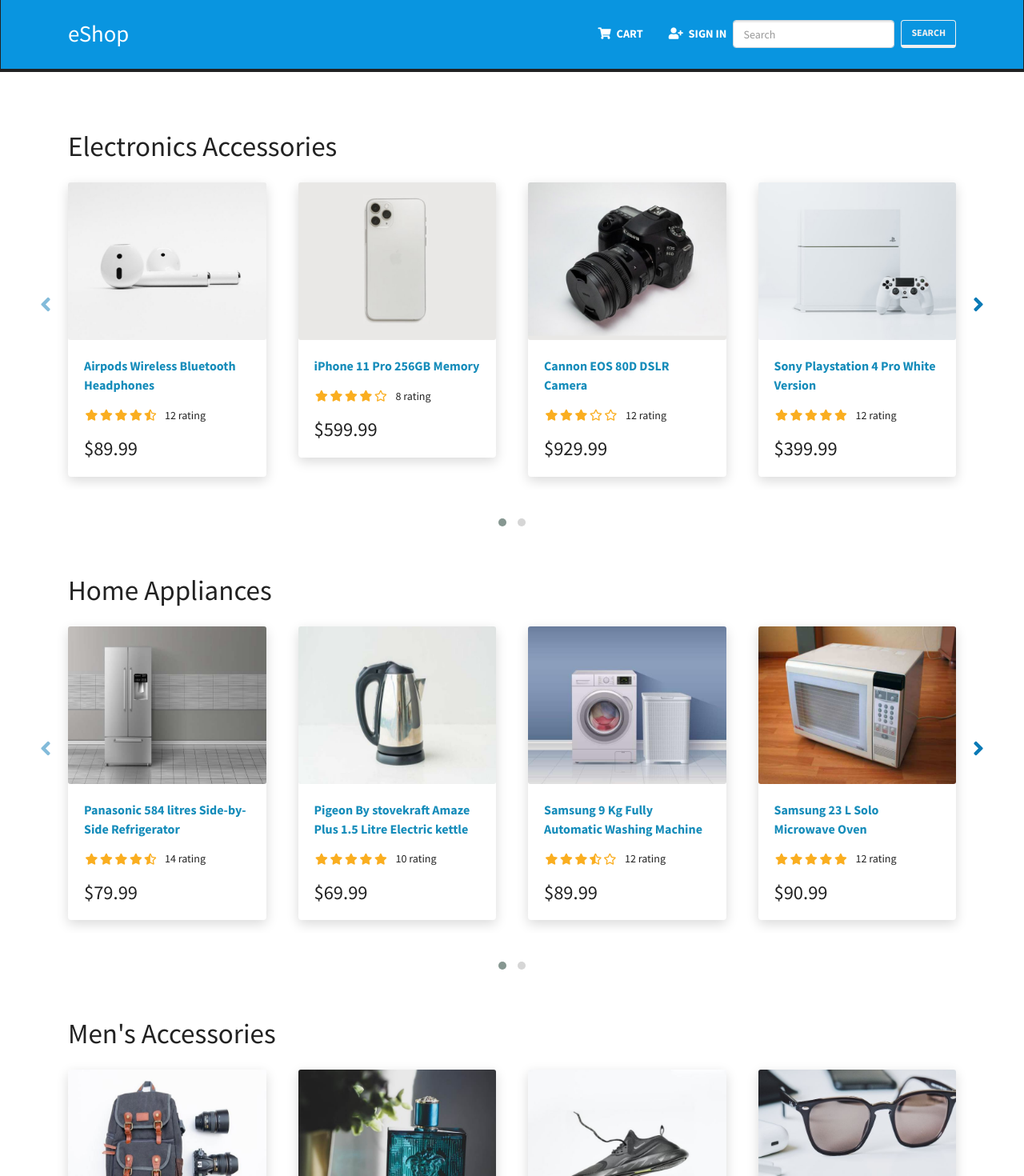
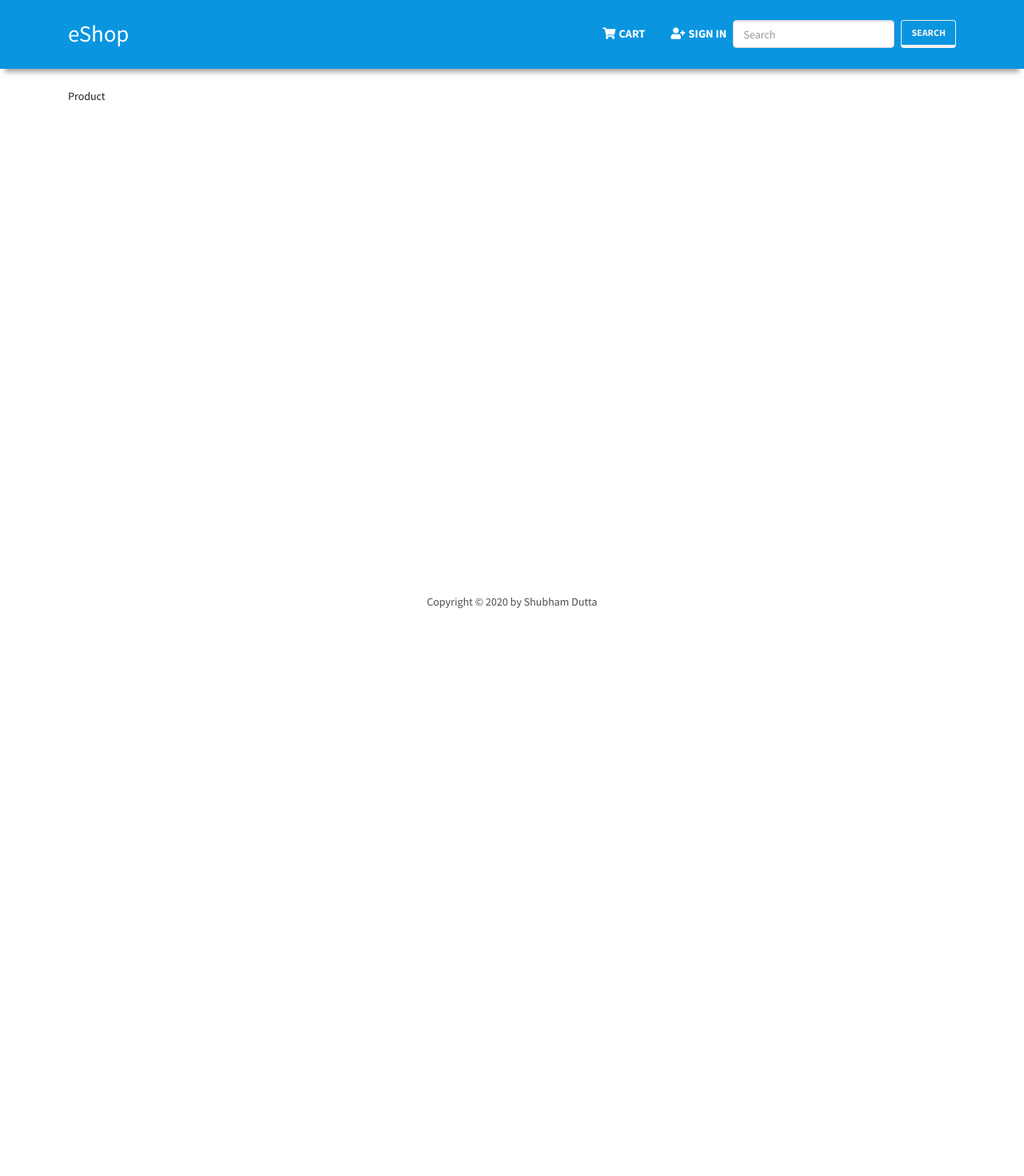
Before and after one commit to codpen/eshop-ecommerce-react, a React (Create React App) app in the folder frontend/: page /products/electronics/1 in a window 1280 px wide. Shown: the top 1470 px of the page at 80% size. After the commit the page ends 800 px from the top, so only its background shows below. Built offline with nearby package versions, Linux system fonts and the light colour scheme.

Commit message:
change navbar and react routing

```diff
--- a/frontend/package.json
+++ b/frontend/package.json
@@ -10,6 +10,8 @@
     "react-bootstrap": "^1.4.0",
     "react-dom": "^17.0.1",
     "react-owl-carousel": "^2.3.1",
+    "react-router-bootstrap": "^0.25.0",
+    "react-router-dom": "^5.2.0",
     "react-scripts": "4.0.1",
     "web-vitals": "^0.2.4"
   },
--- a/frontend/src/App.js
+++ b/frontend/src/App.js
@@ -1,22 +1,25 @@
+import { BrowserRouter as Router, Route } from "react-router-dom";
 import Header from "./components/Header";
 import Footer from "./components/Footer";
 import { Container } from "react-bootstrap";
-import Home from "./screen/Home";
+import Home from "./screen/HomeScreen";
 import "./index.css";
+import ProductScreen from "./screen/ProductScreen";
 
 function App() {
   return (
-    <>
+    <Router>
       <div className="body">
         <Header />
         <main className="py-4">
           <Container>
-            <Home />
+            <Route path="/" component={Home} exact />
+            <Route path="/products/:category/:id" component={ProductScreen} />
           </Container>
         </main>
         <Footer />
       </div>
-    </>
+    </Router>
   );
 }
 
--- a/frontend/src/components/Header.js
+++ b/frontend/src/components/Header.js
@@ -8,29 +8,40 @@
   Container,
 } from "react-bootstrap";
 
+import { NavLink } from "react-router-dom";
+
 const Header = () => {
   return (
     <header>
       <Navbar className="navbar py-3" sticky="top" expand="lg" collapseOnSelect>
         <Container>
-          <Navbar.Brand
-            className="text-white"
-            style={{ fontSize: "1.8rem" }}
-            href="/"
-          >
-            eShop
-          </Navbar.Brand>
+          {/* Home Page Link */}
+          <NavLink to="/">
+            <Navbar.Brand className="text-white" style={{ fontSize: "1.8rem" }}>
+              eShop
+            </Navbar.Brand>
+          </NavLink>
           <Navbar.Toggle aria-controls="basic-navbar-nav" />
           <Navbar.Collapse id="basic-navbar-nav">
             <Nav className="ml-auto">
-              <Nav.Link className="nav_link text-white pr-4" href="/cart">
-                <i className="fa fa-shopping-cart pr-1" aria-hidden="true"></i>{" "}
-                CART
-              </Nav.Link>
-              <Nav.Link className="nav_link text-white" href="/signup">
-                <i className="fa fa-user-plus pr-1" aria-hidden="true"></i> SIGN
-                IN
-              </Nav.Link>
+              {/* Cart Page Link */}
+              <NavLink to="/cart">
+                <Nav.Link className="nav_link text-white pr-4">
+                  <i
+                    className="fa fa-shopping-cart pr-1"
+                    aria-hidden="true"
+                  ></i>
+                  CART
+                </Nav.Link>
+              </NavLink>
+
+              {/* Link to Login Page */}
+              <NavLink to="/login">
+                <Nav.Link className="nav_link text-white">
+                  <i className="fa fa-user-plus pr-1" aria-hidden="true"></i>
+                  SIGN IN
+                </Nav.Link>
+              </NavLink>
             </Nav>
             <Form inline>
               <FormControl
--- a/frontend/src/components/Products.js
+++ b/frontend/src/components/Products.js
@@ -1,25 +1,26 @@
 import React from "react";
 import { Card } from "react-bootstrap";
 import Rating from "./Rating";
+import { Link } from "react-router-dom";
 
 import "../styles/components/Products.css";
 
-export default function Products({ product }) {
+export default function Products({ product, path }) {
   return (
     <>
       <Card className="card my-3 rounded">
-        <a href={`product/${product._id}`}>
+        <Link to={`products/${path}/${product._id}`}>
           <Card.Img src={product.image} />
-        </a>
+        </Link>
         <Card.Body>
-          <a href={`product/${product._id}`}>
+          <Link to={`products/${path}/${product._id}`}>
             <Card.Title
               as="div"
               style={{ fontSize: "16px", textDecoration: "none" }}
             >
               <strong>{product.name}</strong>
             </Card.Title>
-          </a>
+          </Link>
 
           <Card.Text as="div">
             <div className="my-3">
--- a/frontend/src/screen/Home.js
+++ b/frontend/src/screen/HomeScreen.js
@@ -46,7 +46,7 @@
         <OwlCarousel className="owl-theme" {...options}>
           {electronics.map((electronic, index) => (
             <Col key={index}>
-              <Product product={electronic} />
+              <Product path="electronics" product={electronic} />
             </Col>
           ))}
         </OwlCarousel>
@@ -57,7 +57,7 @@
         <OwlCarousel className="owl-theme" {...options}>
           {home_appliances.map((home_appliance, index) => (
             <Col key={index}>
-              <Product product={home_appliance} />
+              <Product path="home_appliances" product={home_appliance} />
             </Col>
           ))}
         </OwlCarousel>
@@ -68,7 +68,7 @@
         <OwlCarousel className="owl-theme" {...options}>
           {mens_accessories.map((mens_accessory, index) => (
             <Col key={index}>
-              <Product product={mens_accessory} />
+              <Product path="mens_accessories" product={mens_accessory} />
             </Col>
           ))}
         </OwlCarousel>
@@ -79,7 +79,7 @@
         <OwlCarousel className="owl-theme" {...options}>
           {womens_accessories.map((womens_accessory, index) => (
             <Col key={index}>
-              <Product product={womens_accessory} />
+              <Product path="womens_accessories" product={womens_accessory} />
             </Col>
           ))}
         </OwlCarousel>
--- /dev/null
+++ b/frontend/src/screen/ProductScreen.js
@@ -0,0 +1,5 @@
+import React from "react";
+
+export default function ProductScreen() {
+  return <div className="mb-5">Product</div>;
+}
```
Also changed, not shown: frontend/src/bootstrap.min.css, 2 other files (tests, documents, lock files or other folders).
